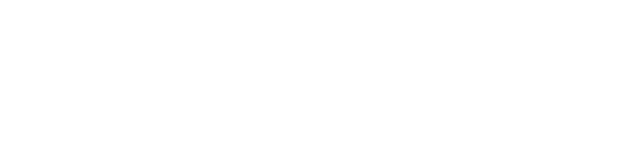
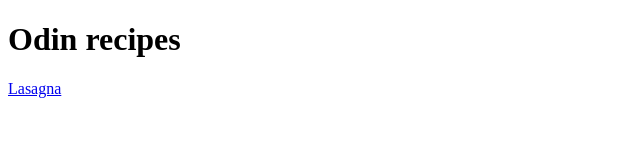
Before and after one commit to dinkdonk0/Odin-recipes, a plain HTML site: page index.html in a window 1280 px wide. Shown: the whole page, without its empty margins (0-640 px from the left). Drawn offline with Linux system fonts and the light colour scheme.

Commit message:
added link to lasagna

```diff
--- a/index.html
+++ b/index.html
@@ -7,7 +7,8 @@
     <title>Assignment 1</title>
 </head>
 <body>
-
+    <h1>Odin recipes</h1>
+    <a href="recipes/lasagna.html">Lasagna</a>
 
 </body>
 </html>
```
